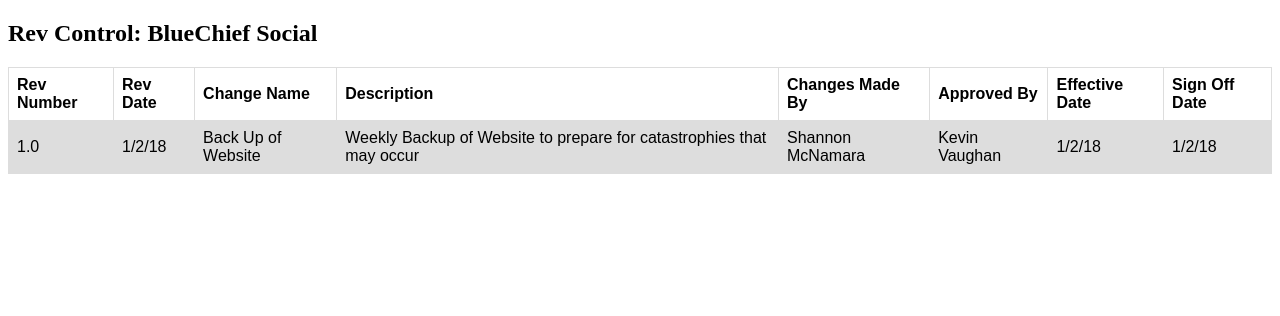
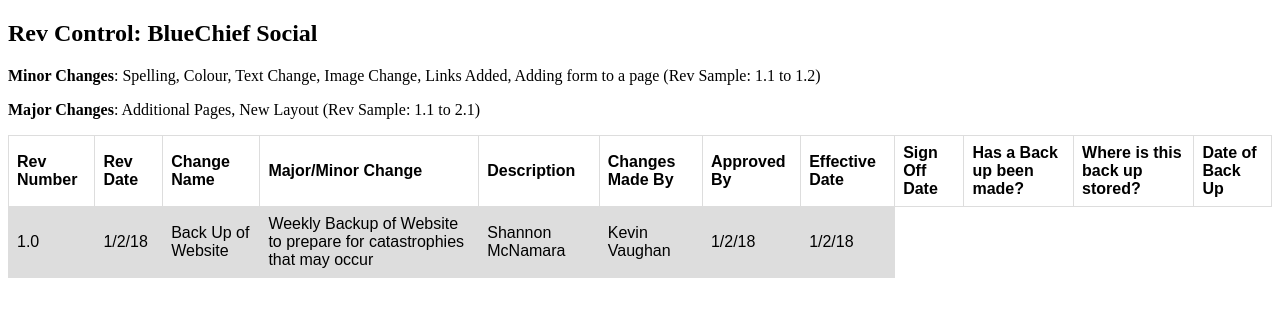
Before and after one commit to ShanBlueChief/BlueChief, a plain HTML site: page index.html in a window 1280 px wide. Drawn offline with Linux system fonts and the light colour scheme.

Commit message:
Update index.html

```diff
--- a/index.html
+++ b/index.html
@@ -24,16 +24,22 @@ tr:nth-child(even) {
 
 <h2>Rev Control: BlueChief Social</h2>
 
+    <p><b>Minor Changes</b>: Spelling, Colour, Text Change, Image Change, Links Added, Adding form to a page (Rev Sample: 1.1 to 1.2)</p>
+    <p><b>Major Changes</b>: Additional Pages, New Layout  (Rev Sample: 1.1 to 2.1) </p>
 <table>
   <tr>
     <th>Rev Number</th>
     <th>Rev Date</th>
     <th>Change Name</th>
+      <th>Major/Minor Change</th>
     <th>Description</th>
     <th>Changes Made By</th>
     <th>Approved By</th>
     <th>Effective Date</th>
     <th>Sign Off Date</th>
+    <th>Has a Back up been made?</th>
+    <th>Where is this back up stored?</th>
+    <th>Date of Back Up</th>
   </tr>
   <tr>
     <td>1.0</td>
```
